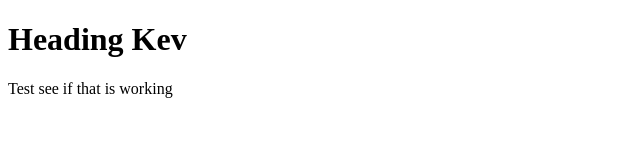
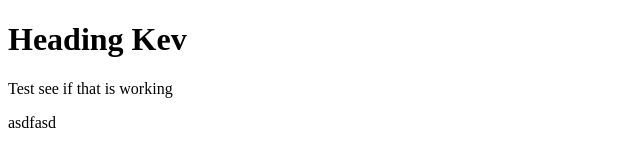
Before and after one commit to selluxhenner/test.github.io, a plain HTML site: page index.html in a window 1280 px wide. Shown: the full height of the page, 0-640 px from the left. Drawn offline with Linux system fonts and the light colour scheme.

Commit message:
Update index.html

```diff
--- a/index.html
+++ b/index.html
@@ -8,5 +8,6 @@
 <body>
   <h1>Heading Kev</h1>
   <p>Test see if that is working</p>
+  asdfasd
 </body>
 </html>
```
